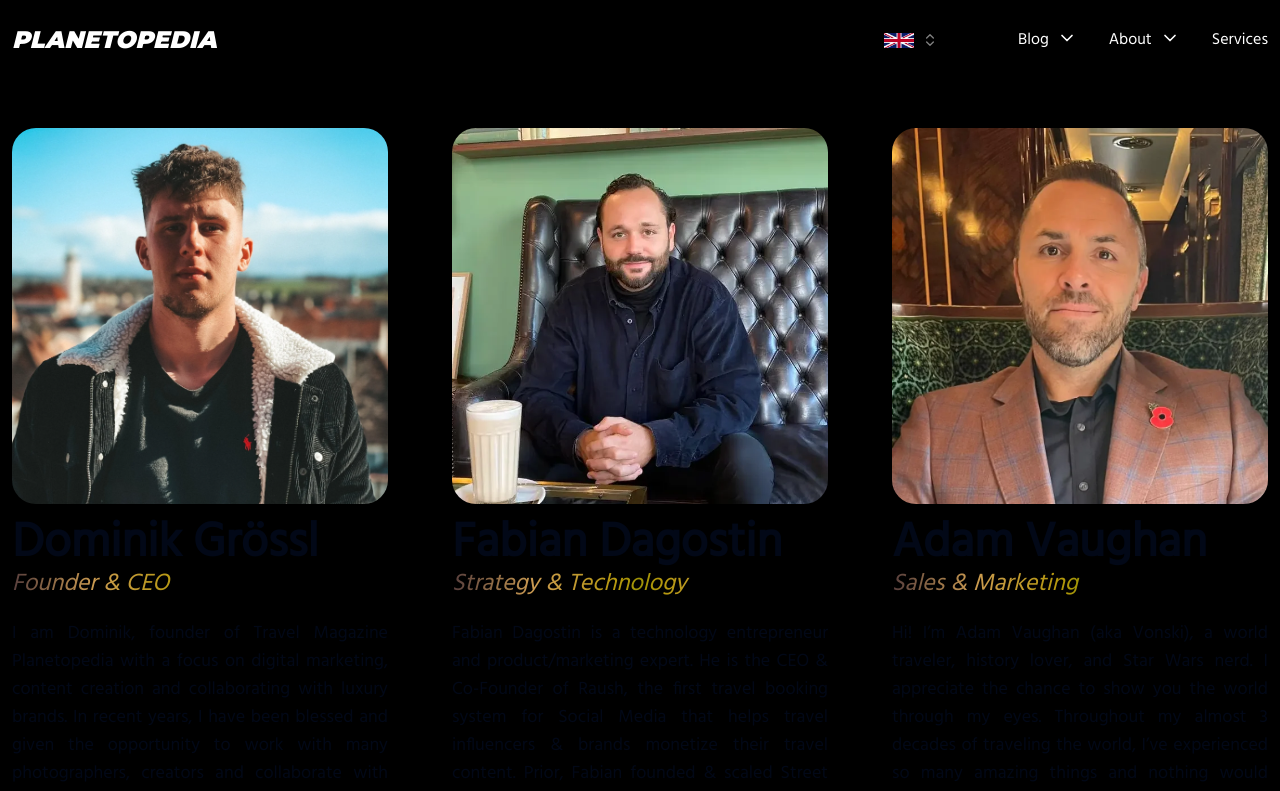
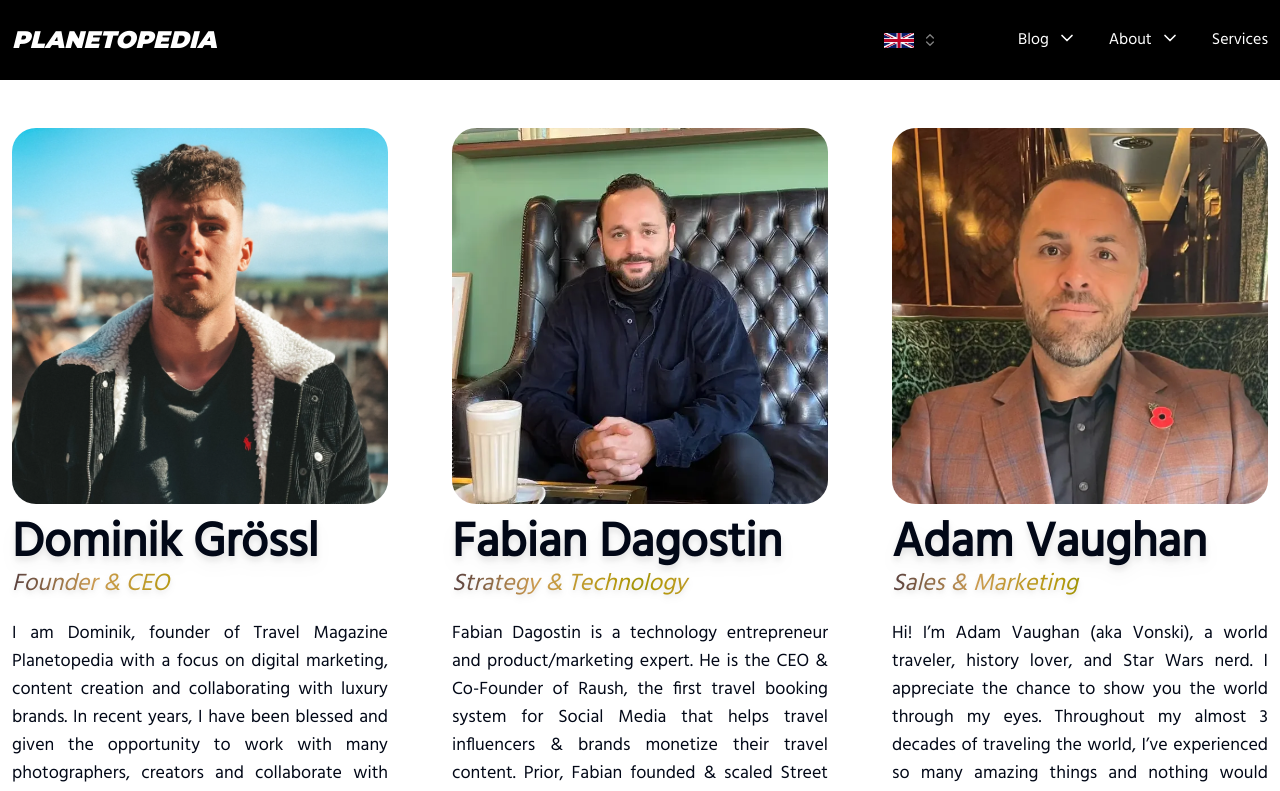
Before and after one commit to ton1czech/planetopedia, a Next.js app: page /about/team in a window 1280 px wide. Shown: the top 791 px of the page. Built offline with nearby package versions, Linux system fonts and the light colour scheme.

Commit message:
🐛BUG FIX: team white background

```diff
--- a/app/about/team/page.tsx
+++ b/app/about/team/page.tsx
@@ -4,6 +4,7 @@ import { Instagram, Link, Linkedin } from 'lucide-react'
 
 export default function Team() {
   return (
+    <div className='bg-white'>
       <Container className='grid md:grid-cols-2 xl:grid-cols-3 gap-20 md:gap-16 pt-32'>
         <Member
           src='/team/dominik-grossl.webp'
@@ -101,5 +102,6 @@ I am grateful for everything that photography has brought into my life so far, a
           ]}
         />
       </Container>
+    </div>
   )
 }
```
Lines whose indentation alone changed are shown as unchanged.
